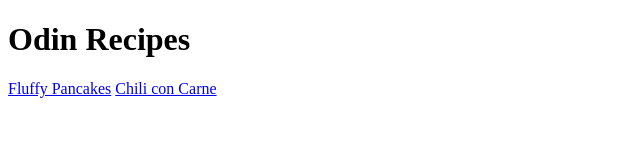
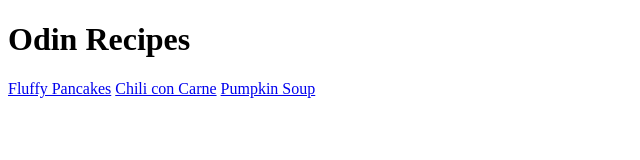
Before and after one commit to ElG87/odin-recipes, a plain HTML site: page index.html in a window 1280 px wide. Shown: the whole page, without its empty margins (0-640 px from the left). Drawn offline with Linux system fonts and the light colour scheme.

Commit message:
Add link to Pumpkin soup recipe

```diff
--- a/index.html
+++ b/index.html
@@ -9,5 +9,6 @@
     <h1>Odin Recipes</h1>
     <a href="../recipes/pancakes.html">Fluffy Pancakes</a>
     <a href="../recipes/chili-con-carne.html">Chili con Carne</a>
+    <a href="../recipes/pumpkin-soup.html">Pumpkin Soup</a>
 </body>
 </html>
```
